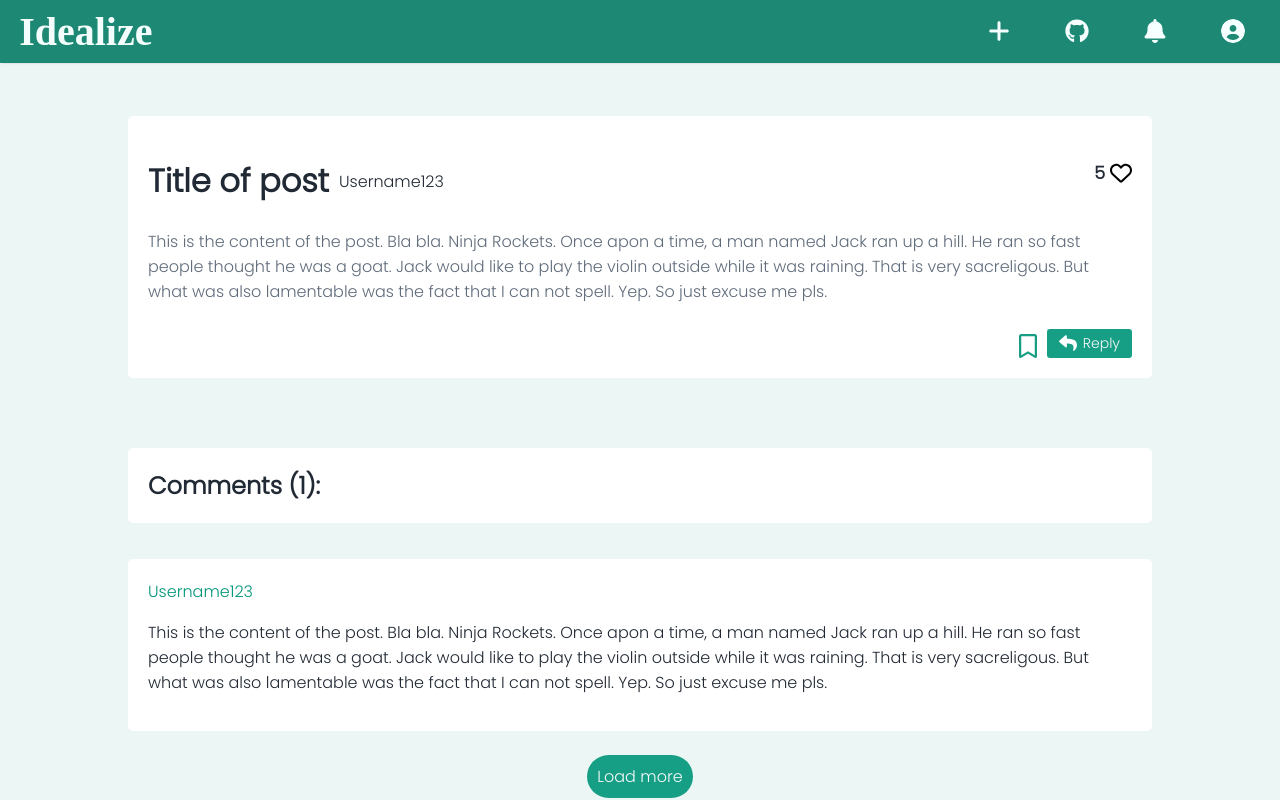
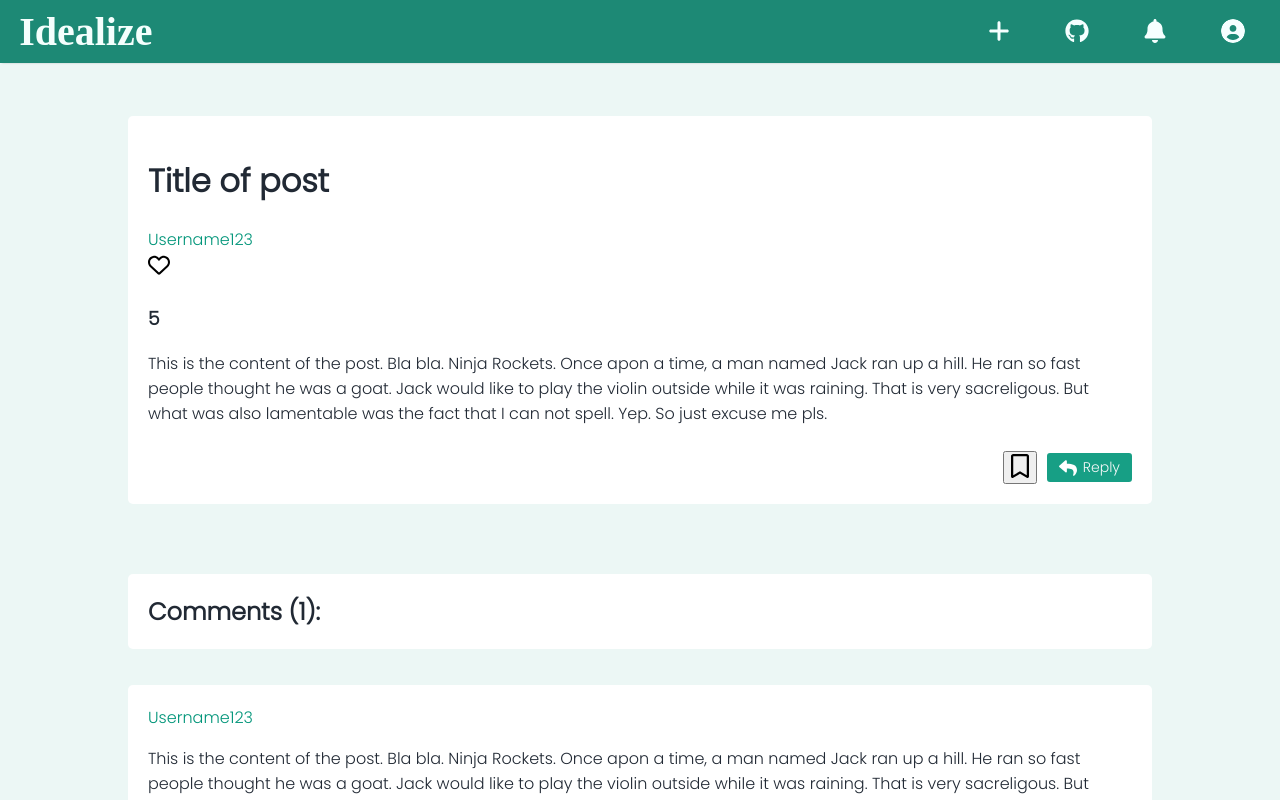
Before and after one commit to mariam-mimi/idealize, a Next.js app: page /posts/1 in a window 1280 px wide. Shown: the top 800 px of the page. Built offline with nearby package versions, Linux system fonts and the light colour scheme.

Commit message:
Split PostCard styles into module

```diff
--- a/styles/buttons.css
+++ b/styles/buttons.css
@@ -11,21 +11,6 @@
 .load-more:hover {
   background-color: var(--green-1);
   color: var(--grey-1);
-}
-
-.vfp-btn {
-  color: var(--green-3);
-  border: 2px solid var(--green-3);
-  padding: 5px;
-  border-radius: 30px;
-  font-size: 14px;
-  text-decoration: none;
-  transition: 0.3s;
-}
-
-.vfp-btn:hover {
-  color: var(--grey-1);
-  background-color: var(--green-3);
 }
 
 .create-post-btn {
--- /dev/null
+++ b/styles/components/PostCard.module.css
@@ -0,0 +1,86 @@
+.postCard {
+  background-color: white;
+  margin: 0px 24% 50px 24%;
+  padding: 20px 20px 30px 20px;
+  border-radius: 5px;
+}
+
+.flexCenter {
+  display: flex;
+  justify-content: space-between;
+  align-items: center;
+}
+
+.cardHeader {
+  composes: flexCenter;
+}
+
+.postHeading {
+  composes: flexCenter;
+  justify-content: normal;
+}
+
+.postHeading h2 {
+  color: var(--grey-7);
+}
+
+.postHeading a {
+  margin-left: 10px;
+  text-decoration: none;
+  color: var(--grey-7);
+}
+
+.postHeading a:hover {
+  color: var(--green-1);
+}
+
+.postText {
+  margin-top: 2px;
+  color: var(--grey-6);
+}
+
+.postRating {
+  display: flex;
+  flex-direction: row-reverse;
+  cursor: pointer;
+  text-align: center;
+  font-size: 15px;
+}
+
+.postRating h3 {
+  margin-top: 0;
+}
+
+.postRating:hover {
+  color: var(--green-2);
+  filter: invert(57%) sepia(55%) saturate(508%) hue-rotate(118deg) brightness(88%) contrast(88%);
+}
+
+.cardFooter {
+  composes: flexCenter;
+  margin-top: 25px;
+}
+
+.bookmark {
+  height: 18px;
+  width: 18px;
+  margin-left: 10px;
+  padding: 0;
+  background-color: inherit;
+  border: none;
+  filter: invert(53%) sepia(42%) saturate(5930%) hue-rotate(139deg) brightness(91%) contrast(82%);
+}
+
+.detailBtn {
+  composes: btn from '../Buttons.module.css';
+  background-color: unset;
+  color: var(--green-3);
+  border: 2px solid var(--green-3);
+  padding: 5px;
+  font-size: 14px;
+}
+
+.detailBtn:hover {
+  color: var(--grey-1);
+  background-color: var(--green-3);
+}
--- a/styles/main.css
+++ b/styles/main.css
@@ -41,86 +41,6 @@ a:hover {
 }
 
 /* --------------------------------------------------index.html------------------------------------------------------- */
-
-.post-top {
-    display: flex;
-    justify-content: space-between;
-}
-
-.post-name-and-upvote {
-    display: flex;
-    align-items: center;
-}
-
-.main-post-link:hover {
-    background-color: pink;
-}
-
-.post-p {
-    margin-top: 2px;
-    color: var(--grey-6);
-}
-
-.post-title-and-username {
-    display: flex;
-    align-items: center;
-}
-
-.post-title-and-username h1 {
-    color: var(--grey-7);
-}
-
-.post-title-and-username a {
-    margin-left: 10px;
-    text-decoration: none;
-    color: var(--grey-7);
-}
-
-.post-name-and-upvote a:hover {
-    color: var(--green-1);
-}
-
-.vote {
-    display: flex;
-    flex-direction: row-reverse;
-    cursor: pointer;
-    text-align: center;
-    font-size: 15px;
-}
-
-.vote h3 {
-    margin-top: 0px;
-}
-
-.vfp-bookmark {
-    display: flex;
-    align-items: center;
-    justify-content: space-between;
-    margin-top: 25px;
-}
-
-.bookmark {
-    height: 18px;
-    width: 18px;
-    margin-left: 10px;
-    padding: 0;
-    background-color: inherit;
-    border: none;
-    filter: invert(53%) sepia(42%) saturate(5930%) hue-rotate(139deg) brightness(91%) contrast(82%);
-}
-
-.vote:hover {
-    color: var(--green-2);
-    filter: invert(57%) sepia(55%) saturate(508%) hue-rotate(118deg) brightness(88%) contrast(88%);
-}
-
-.post-card {
-    background-color: white;
-    margin: 0px 24% 50px 24%;
-    padding: 20px 20px 30px 20px;
-    border-radius: 5px;
-}
-
 /* sort by styles */
 .sort-by {
     background-color: white;
```
Also changed, not shown: components/PostCard.tsx (+10 -8 lines).
